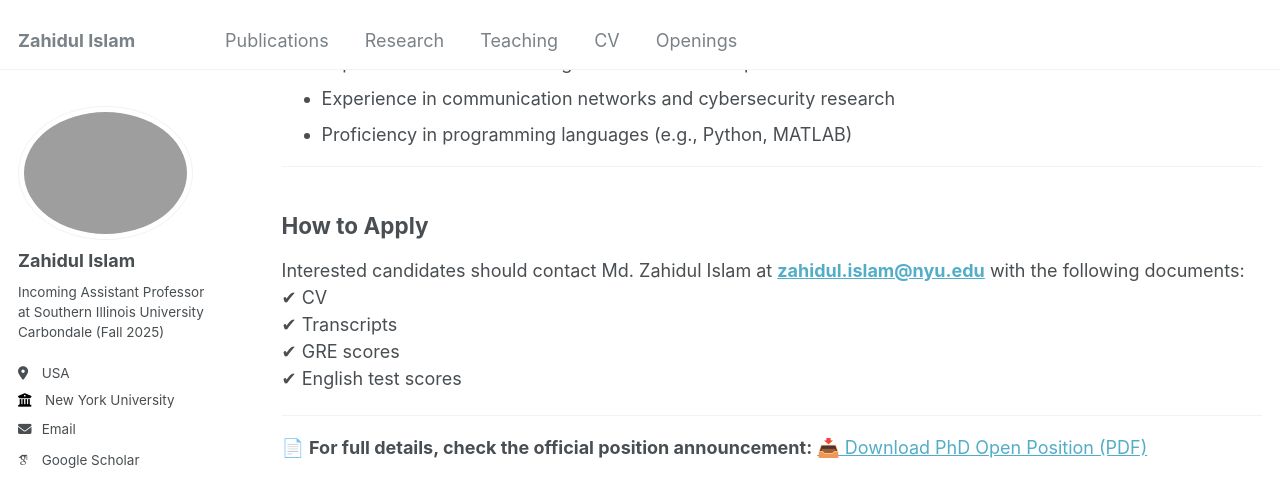
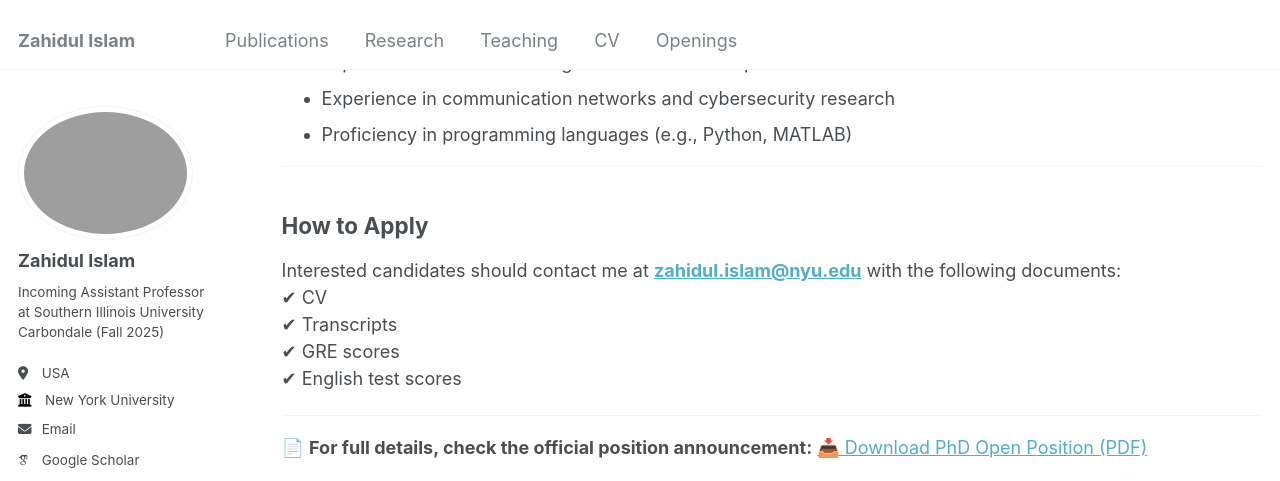
Before and after one commit to zahidul-ece/zahidul-ece.github.io, a Jekyll site: the page built from _pages/openings.md, in a window 1280 px wide and 900 px high, scrolled down 765 px, cut to the strip 0-481 px from the top of the window. Built offline with Jekyll 4.4.1, drawn with Linux system fonts in a browser that asks for light colours; some web fonts are replaced.

Commit message:
updated text

```diff
--- a/_pages/openings.md
+++ b/_pages/openings.md
@@ -34,7 +34,7 @@ I am recruiting multiple PhD students to join my research lab starting Fall 2025
 ---
 
 ## **How to Apply**
-Interested candidates should contact Md. Zahidul Islam at **[zahidul.islam@nyu.edu](mailto:zahidul.islam@nyu.edu)** with the following documents: <br>
+Interested candidates should contact me at **[zahidul.islam@nyu.edu](mailto:zahidul.islam@nyu.edu)** with the following documents: <br>
 ✔ CV
 ✔ Transcripts
 ✔ GRE scores
```
